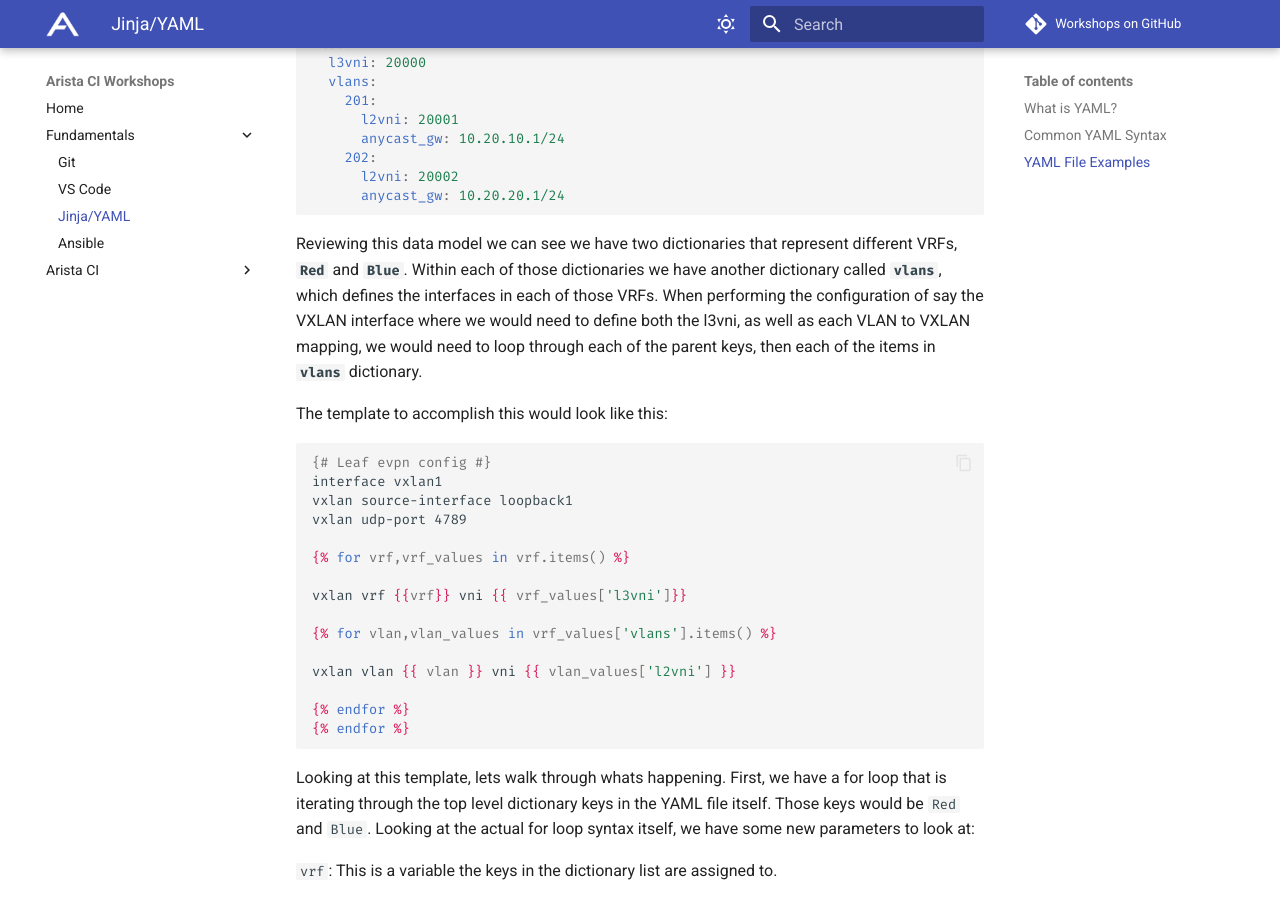
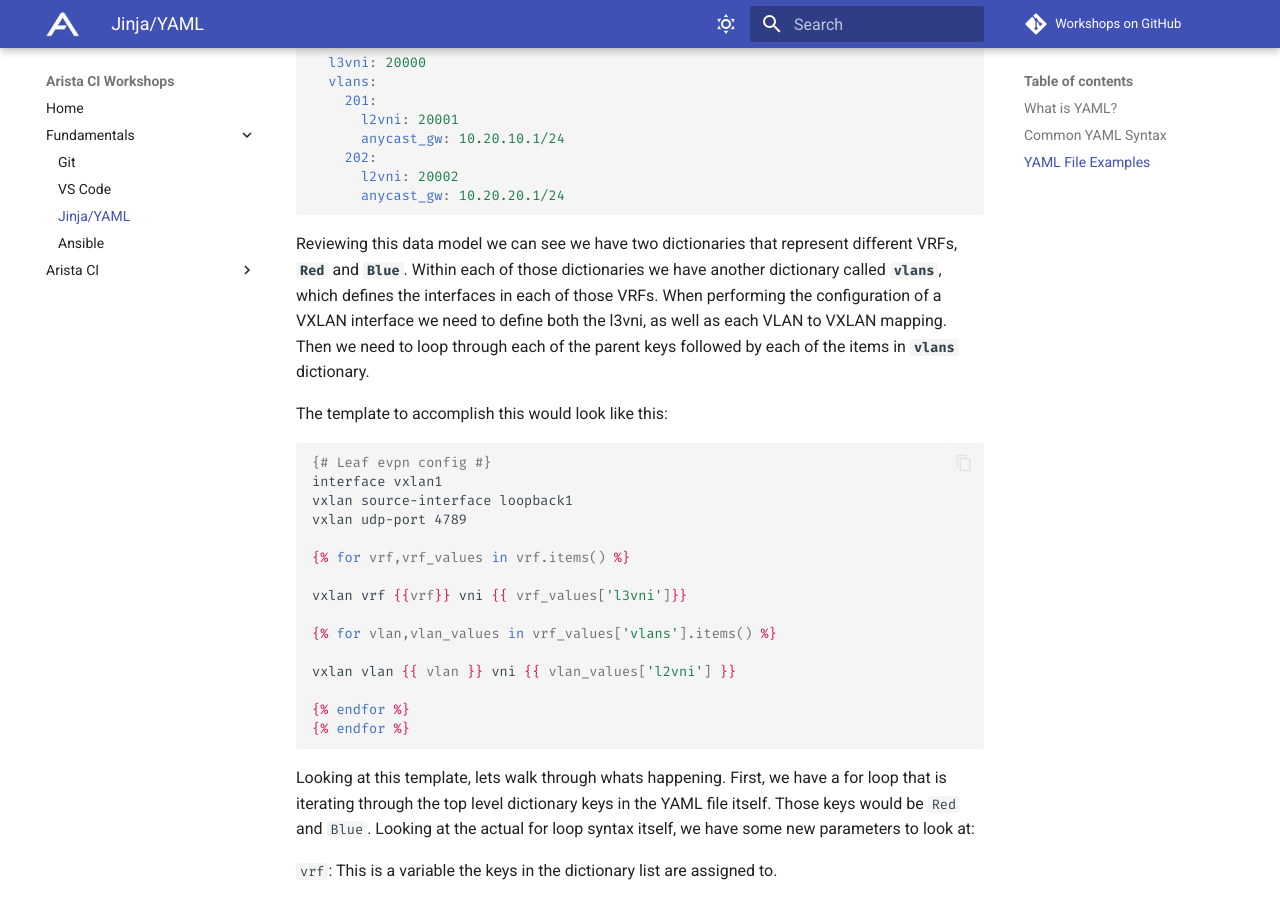
Before and after one commit to aristanetworks/avd-workshops, an MkDocs documentation site: the page built from workshops/jinja-yaml.md, in a window 1280 px wide and 900 px high, scrolled down 18723 px. Built offline with MkDocs 1.6.1 and Material for MkDocs 9.7.7, drawn with Linux system fonts in a browser that asks for light colours; emoji names are drawn with the system emoji font; comment, search, counter and statistics services are not loaded.

Commit message:
jinja-yaml - vxlan interface config grammar
jinja-yaml - vxlan interface config grammar

````diff
--- a/workshops/jinja-yaml.md
+++ b/workshops/jinja-yaml.md
@@ -910,7 +910,7 @@ Blue:
       anycast_gw: 10.20.20.1/24
 ```
 
-Reviewing this data model we can see we have two dictionaries that represent different VRFs, **`Red`** and **`Blue`**. Within each of those dictionaries we have another dictionary called **`vlans`**, which defines the interfaces in each of those VRFs. When performing the configuration of say the VXLAN interface where we would need to define both the l3vni, as well as each VLAN to VXLAN mapping, we would need to loop through each of the parent keys, then each of the items in **`vlans`** dictionary.
+Reviewing this data model we can see we have two dictionaries that represent different VRFs, **`Red`** and **`Blue`**. Within each of those dictionaries we have another dictionary called **`vlans`**, which defines the interfaces in each of those VRFs. When performing the configuration of a VXLAN interface we need to define both the l3vni, as well as each VLAN to VXLAN mapping. Then we need to loop through each of the parent keys followed by each of the items in **`vlans`** dictionary.
 
 The template to accomplish this would look like this:
 
````
